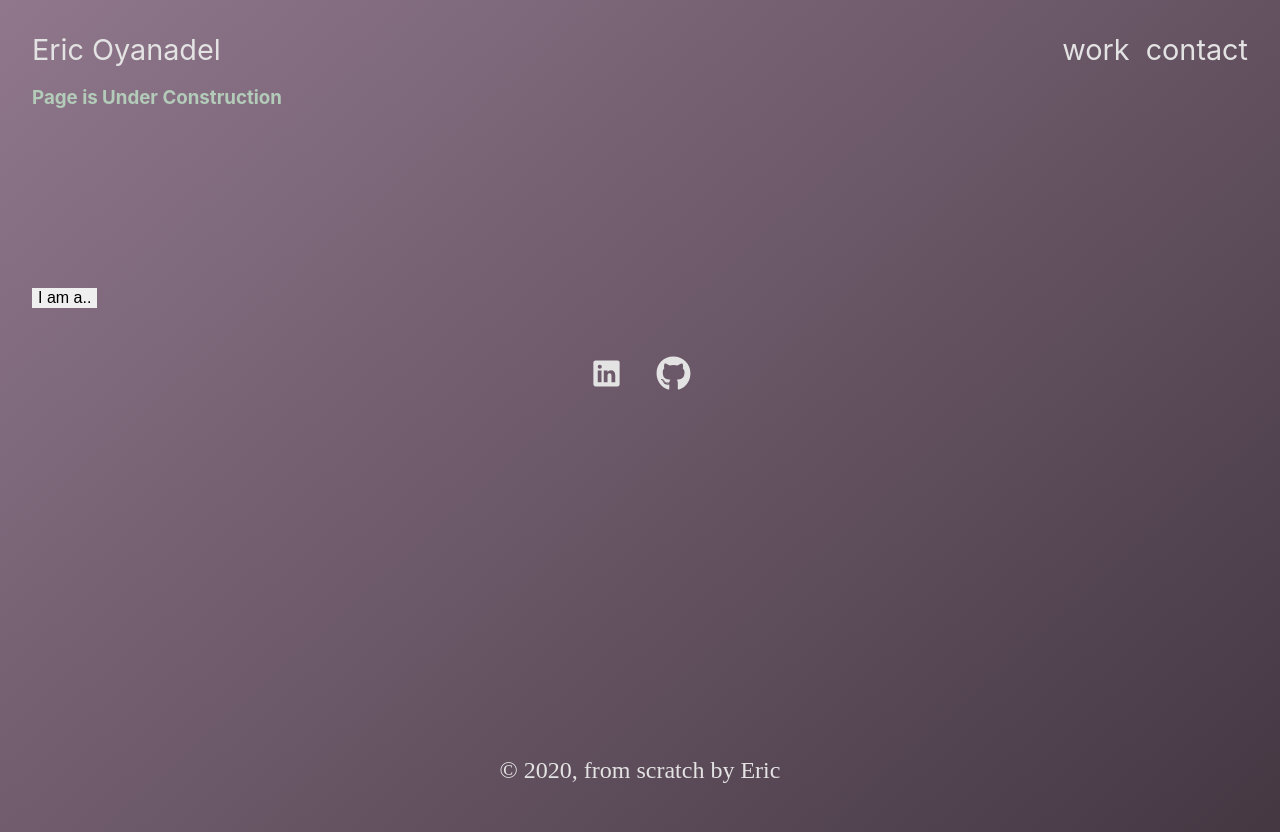
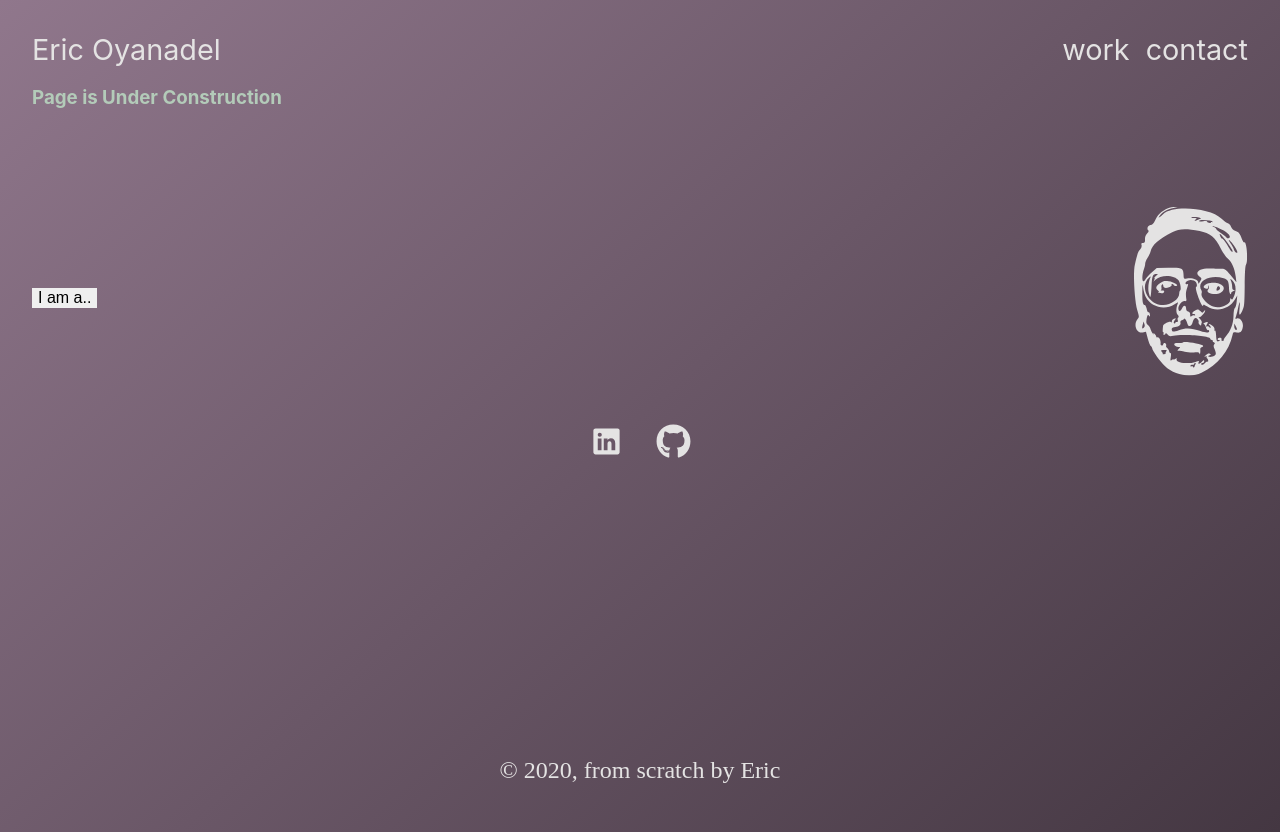
Before and after one commit to Aereli/Portfolio-React, a React (Create React App) app: page / in a window 1280 px wide. Built offline with nearby package versions, Linux system fonts and the light colour scheme; a web font is replaced by a local one.

Commit message:
update home page iamge

```diff
--- a/src/components/Circle.js
+++ b/src/components/Circle.js
@@ -1,16 +1,14 @@
 import React from "react"
-// import { useSpring, animated } from "react-spring"
-// import simpleParallax from "simple-parallax-js"
-// import circle5 from "../images/Ellipse5.svg"
-// import circle4 from "../images/Ellipse4.svg"
-// import { Parallax, ParallaxLayer } from "react-spring/addons"
-// import Parallax from "parallax-js"
+
+// import myFace from "../images/myface 2.png"
+import myFace from "../images/myface 1.svg"
+
 import "../stylesheets/home.css"
 
 const Circles = () => {
   return (
     <>
-      <div class="ball"></div>
+      <img className="my-face-image" src={myFace} alt="face" />
     </>
   )
 }
```
